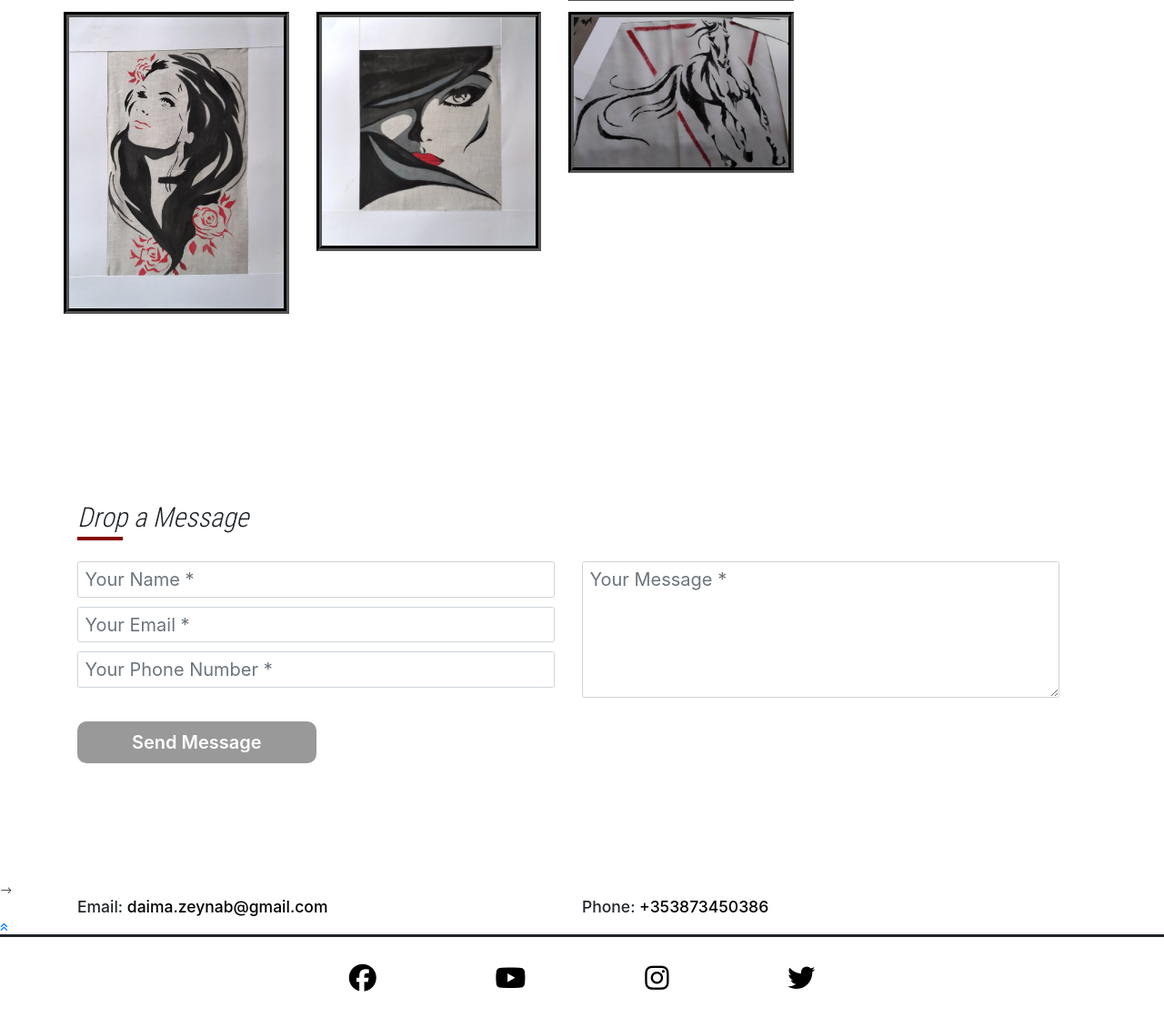
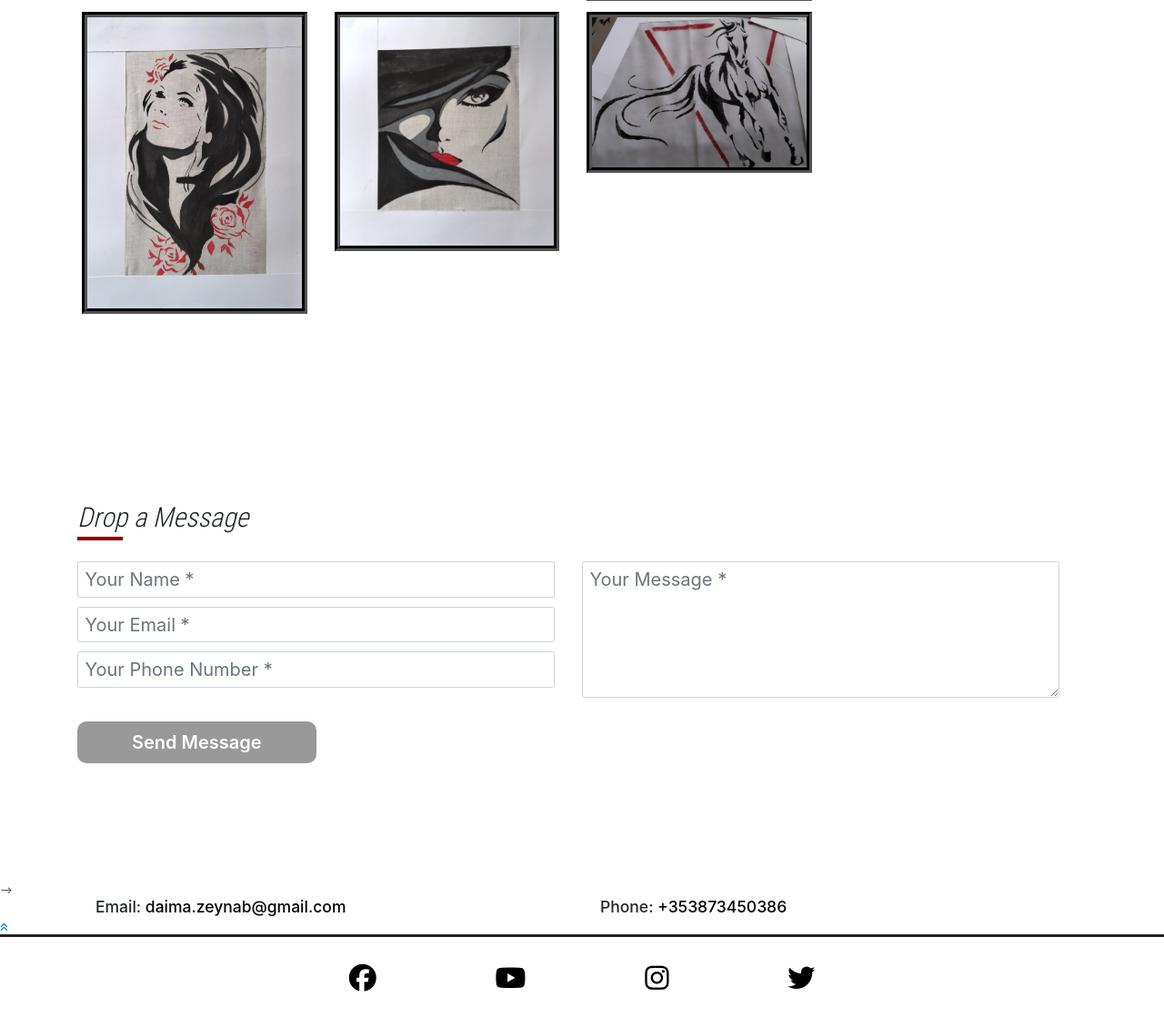
Before and after one commit to Daima-Z/myportfolio, a PHP site: page / in a window 1280 px wide. Shown: the part 4047-5177 px from the top of the page at 91% size. Run offline with PHP 8.4, Linux system fonts and the light colour scheme; some libraries are stand-ins or nearby versions; some web fonts are replaced.

Commit message:
Update style.css

```diff
--- a/assets/style.css
+++ b/assets/style.css
@@ -5,7 +5,9 @@ html {
     scroll-behavior: smooth;
     scroll-padding-top: 8.5rem;
 }
-
+section{
+	padding-left:40px;
+}
 * {
     margin: 0;
     padding: 0;
```
